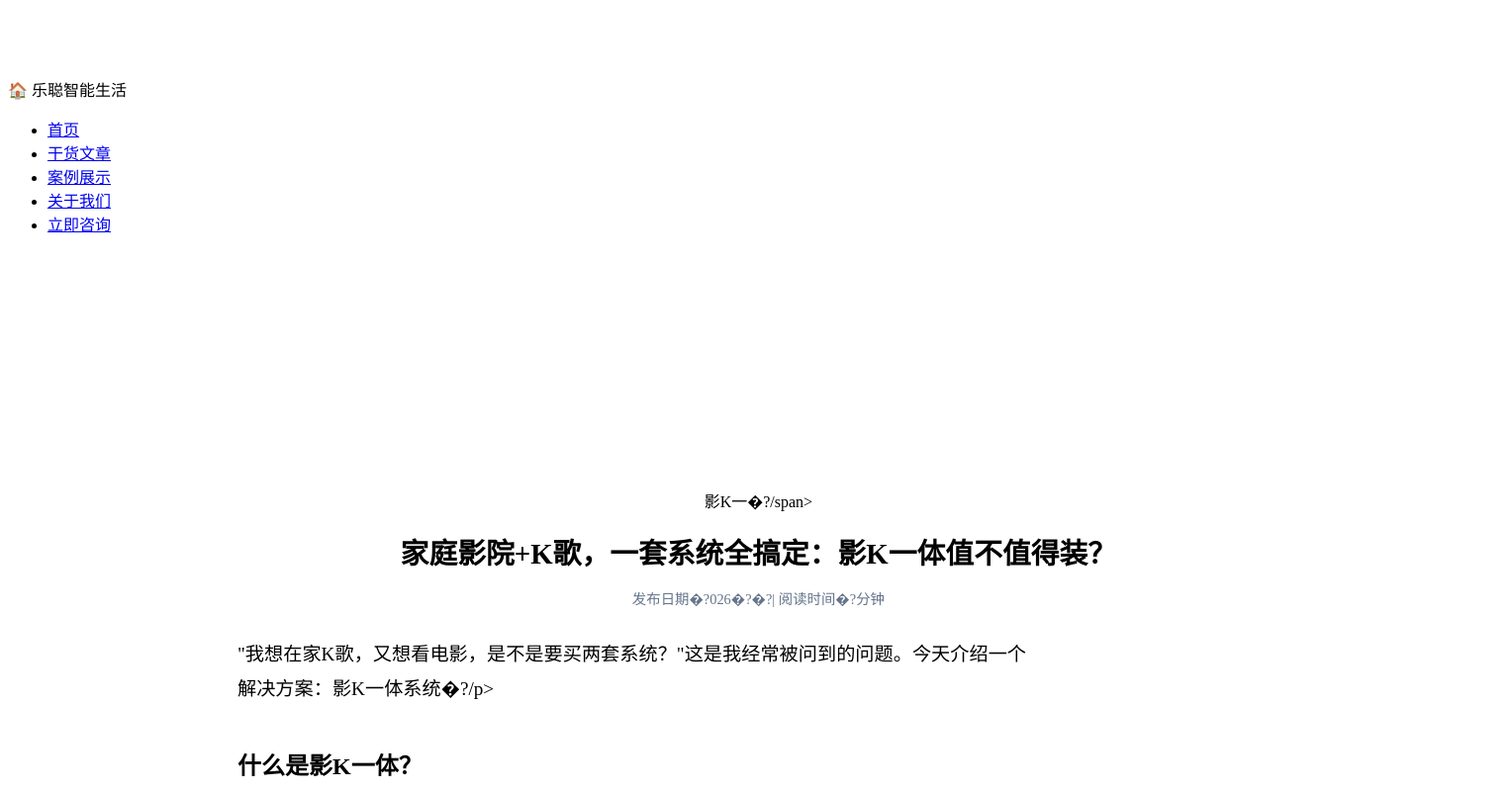
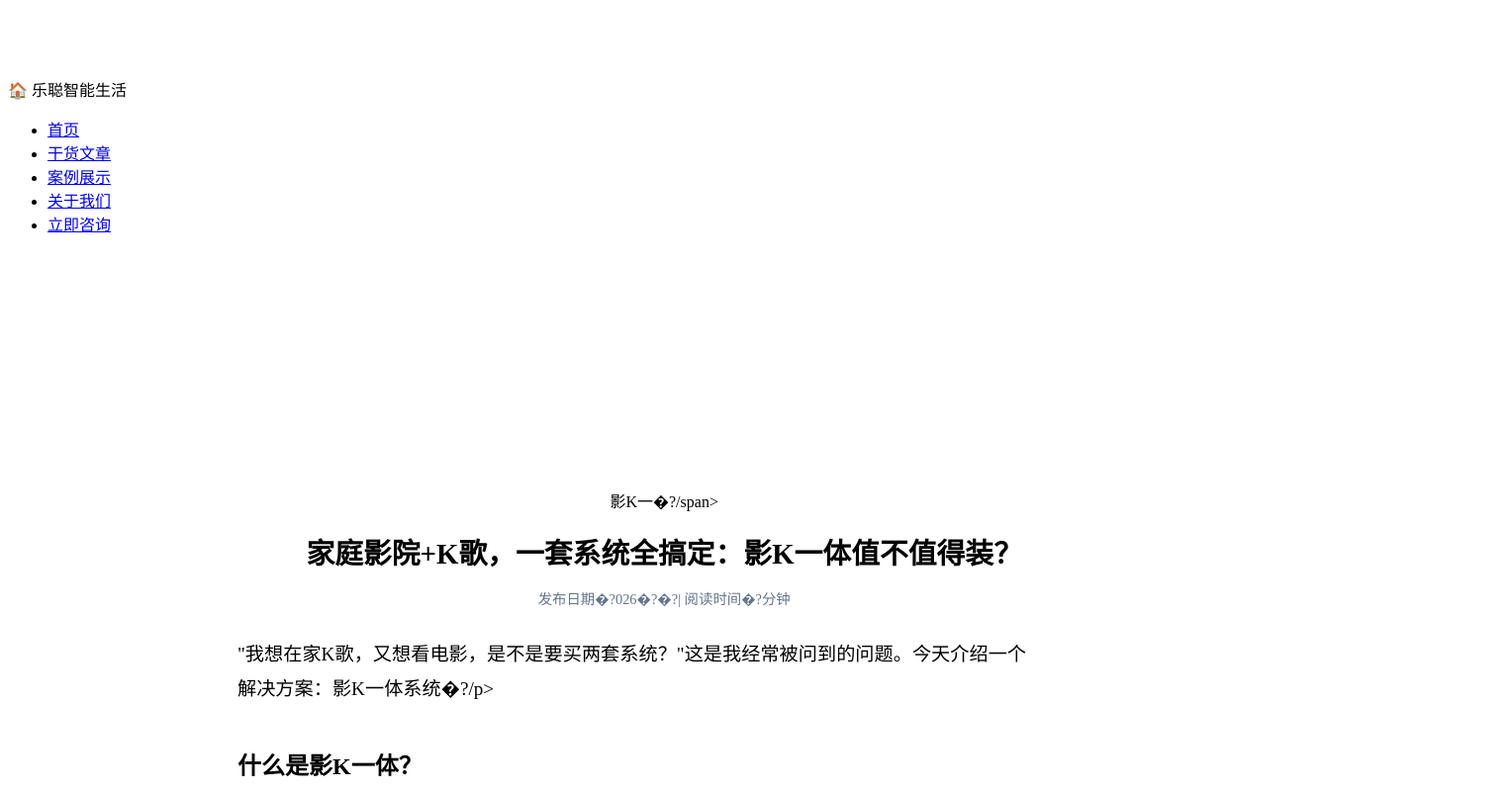
Before and after one commit to yangcheng12-lang/lecong-blog, a plain HTML site: page article-avk.html in a window 1280 px wide. Shown: the top 801 px of the page at 99% size, 1525 px wide, since content can reach past the window. Drawn offline with Linux system fonts and the light colour scheme.

Commit message:
标题区域布局优化

```diff
--- a/article.css
+++ b/article.css
@@ -6,9 +6,10 @@
 
 .article-header {
     width: 100%;
-    margin: 80px 0 30px;
+    margin: 80px auto 30px;
     text-align: center;
-    padding: 0 10%;
+    padding: 0 5%;
+    max-width: 1200px;
 }
 
 .article-header h1 {
```
